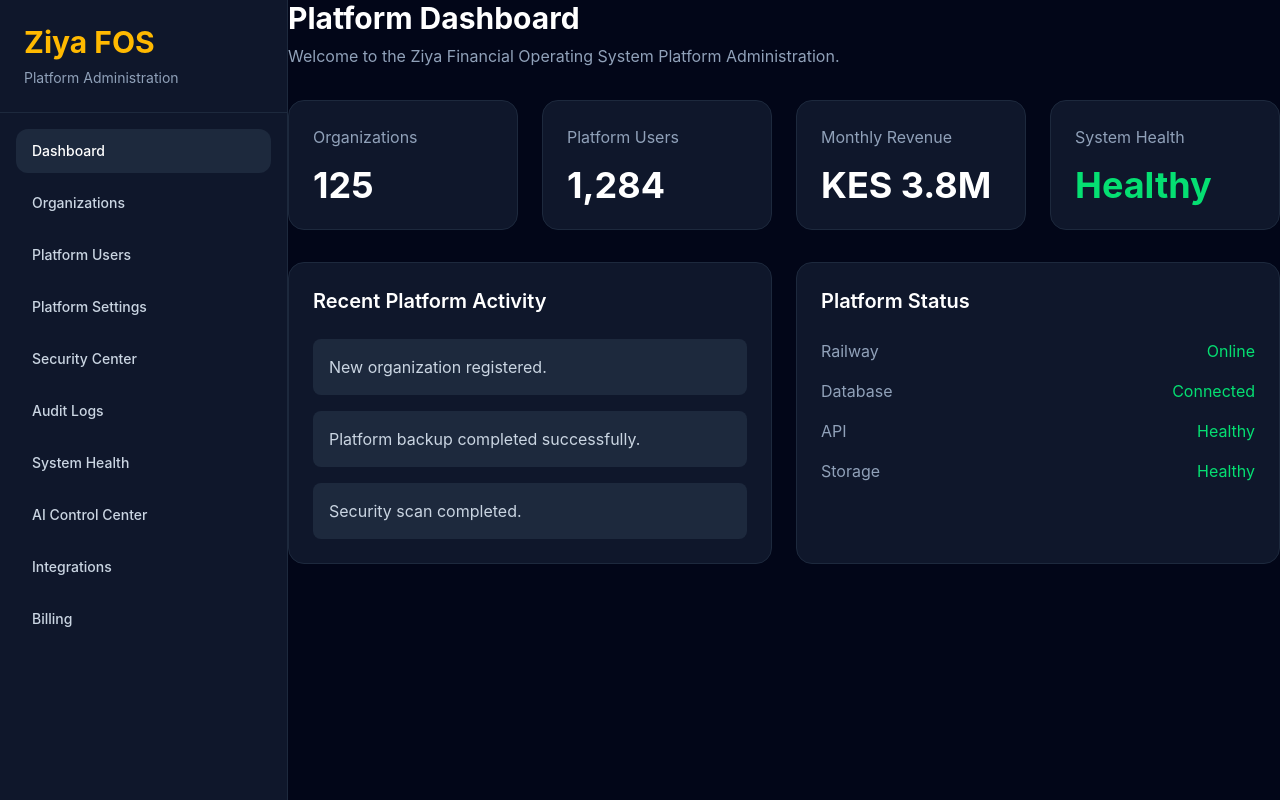
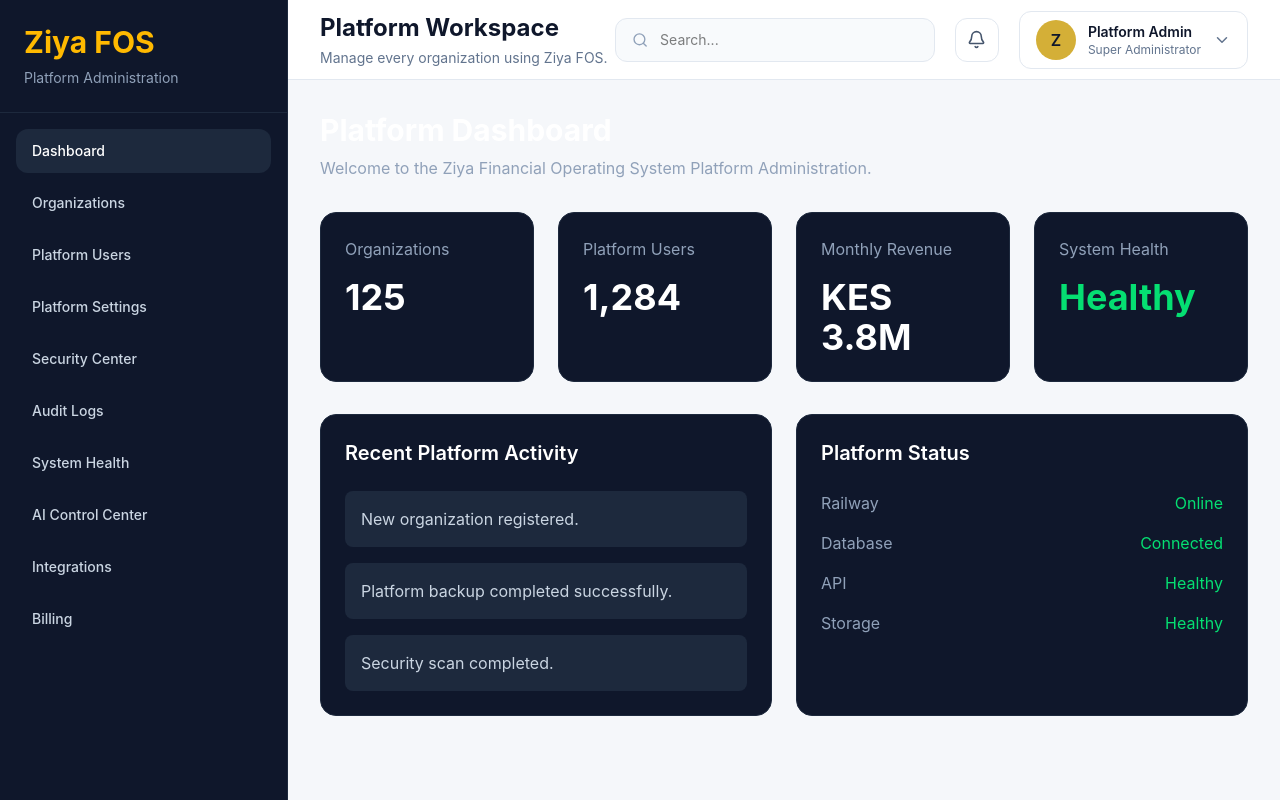
Before and after one commit to Mzungu-D/ziya-fos, a React (Vite) app: page /platform in a window 1280 px wide. Built offline with nearby package versions, Linux system fonts and the light colour scheme; no server answers.

Commit message:
Add Ziya design system and platform topbar

```diff
--- a/src/platform/PlatformLayout.tsx
+++ b/src/platform/PlatformLayout.tsx
@@ -1,26 +1,33 @@
 import { Outlet } from "react-router-dom";
 
 import PlatformSidebar from "./PlatformSidebar";
+import PlatformTopbar from "./components/PlatformTopbar";
 
 export default function PlatformLayout() {
   return (
-    <div className="flex min-h-screen bg-slate-950">
+    <div className="flex h-screen bg-[#F5F7FA]">
 
       {/* Sidebar */}
 
       <PlatformSidebar />
 
-      {/* Main Workspace */}
+      {/* Workspace */}
 
-      <main className="flex-1 overflow-hidden">
+      <div className="flex flex-1 flex-col overflow-hidden">
 
-        <div className="h-screen overflow-y-auto bg-slate-950">
+        {/* Top Navigation */}
+
+        <PlatformTopbar />
+
+        {/* Page Content */}
+
+        <main className="flex-1 overflow-y-auto p-8">
 
           <Outlet />
 
-        </div>
+        </main>
 
-      </main>
+      </div>
 
     </div>
   );
--- /dev/null
+++ b/src/platform/components/PlatformTopbar.tsx
@@ -0,0 +1,89 @@
+import {
+  Bell,
+  ChevronDown,
+  Search,
+} from "lucide-react";
+
+export default function PlatformTopbar() {
+  return (
+    <header className="sticky top-0 z-40 flex h-20 items-center justify-between border-b border-slate-200 bg-white px-8">
+
+      {/* Left */}
+
+      <div>
+
+        <h1 className="text-2xl font-bold text-slate-900">
+          Platform Workspace
+        </h1>
+
+        <p className="mt-1 text-sm text-slate-500">
+          Manage every organization using Ziya FOS.
+        </p>
+
+      </div>
+
+      {/* Right */}
+
+      <div className="flex items-center gap-5">
+
+        {/* Search */}
+
+        <div className="flex h-11 w-80 items-center rounded-xl border border-slate-200 bg-slate-50 px-4">
+
+          <Search
+            size={18}
+            className="text-slate-400"
+          />
+
+          <input
+            placeholder="Search..."
+            className="ml-3 w-full bg-transparent text-sm outline-none"
+          />
+
+        </div>
+
+        {/* Notifications */}
+
+        <button className="flex h-11 w-11 items-center justify-center rounded-xl border border-slate-200 bg-white transition hover:bg-slate-50">
+
+          <Bell
+            size={19}
+            className="text-slate-600"
+          />
+
+        </button>
+
+        {/* User */}
+
+        <button className="flex items-center gap-3 rounded-xl border border-slate-200 bg-white px-4 py-2 transition hover:bg-slate-50">
+
+          <div className="flex h-10 w-10 items-center justify-center rounded-full bg-[#D4AF37] font-semibold text-slate-900">
+
+            Z
+
+          </div>
+
+          <div className="text-left">
+
+            <p className="text-sm font-semibold text-slate-900">
+              Platform Admin
+            </p>
+
+            <p className="text-xs text-slate-500">
+              Super Administrator
+            </p>
+
+          </div>
+
+          <ChevronDown
+            size={18}
+            className="text-slate-500"
+          />
+
+        </button>
+
+      </div>
+
+    </header>
+  );
+}
--- /dev/null
+++ b/src/theme/colors.ts
@@ -0,0 +1,51 @@
+/**
+ * ==========================================================
+ * ZIYA FOS DESIGN SYSTEM
+ * Colors
+ * ==========================================================
+ */
+
+export const colors = {
+  /* Backgrounds */
+
+  background: "#F5F7FA",
+  backgroundAlt: "#EEF2F7",
+
+  surface: "#FFFFFF",
+  surfaceHover: "#F8FAFC",
+
+  /* Sidebar */
+
+  sidebar: "#111827",
+  sidebarHover: "#1F2937",
+  sidebarActive: "#D4AF37",
+
+  /* Borders */
+
+  border: "#E5E7EB",
+  borderDark: "#CBD5E1",
+
+  /* Brand */
+
+  primary: "#D4AF37",
+  primaryHover: "#C59C2A",
+  primaryLight: "#F8E7A1",
+
+  /* Status */
+
+  success: "#10B981",
+  warning: "#F59E0B",
+  danger: "#EF4444",
+  info: "#2563EB",
+
+  /* Text */
+
+  text: {
+    primary: "#111827",
+    secondary: "#64748B",
+    muted: "#94A3B8",
+    inverse: "#FFFFFF",
+  },
+};
+
+export default colors;
--- /dev/null
+++ b/src/theme/components.ts
@@ -0,0 +1,53 @@
+/**
+ * ==========================================================
+ * ZIYA FOS DESIGN SYSTEM
+ * Component Styles
+ * ==========================================================
+ */
+
+export const components = {
+  page: "min-h-screen bg-[#F5F7FA]",
+
+  pageContent:
+    "mx-auto max-w-[1600px] px-8 py-8",
+
+  card:
+    "rounded-2xl border border-[#E5E7EB] bg-white shadow-sm",
+
+  cardBody: "p-6",
+
+  sectionTitle:
+    "text-2xl font-semibold text-[#111827]",
+
+  sectionDescription:
+    "mt-2 text-sm text-[#64748B]",
+
+  statValue:
+    "mt-3 text-4xl font-bold text-[#111827]",
+
+  statLabel:
+    "text-sm font-medium text-[#64748B]",
+
+  buttonPrimary:
+    "rounded-xl bg-[#D4AF37] px-5 py-3 font-semibold text-[#111827] transition hover:bg-[#C59C2A]",
+
+  buttonSecondary:
+    "rounded-xl border border-[#E5E7EB] bg-white px-5 py-3 font-semibold text-[#111827] transition hover:bg-[#F8FAFC]",
+
+  input:
+    "h-12 rounded-xl border border-[#E5E7EB] bg-white px-4 outline-none focus:border-[#D4AF37]",
+
+  table:
+    "w-full rounded-2xl overflow-hidden border border-[#E5E7EB] bg-white",
+
+  badgeSuccess:
+    "rounded-full bg-emerald-100 px-3 py-1 text-xs font-semibold text-emerald-700",
+
+  badgeWarning:
+    "rounded-full bg-amber-100 px-3 py-1 text-xs font-semibold text-amber-700",
+
+  badgeDanger:
+    "rounded-full bg-red-100 px-3 py-1 text-xs font-semibold text-red-700",
+};
+
+export default components;
--- /dev/null
+++ b/src/theme/index.ts
@@ -0,0 +1,5 @@
+export { default as colors } from "./colors";
+export { default as shadows } from "./shadows";
+export { default as radius } from "./radius";
+export { default as spacing } from "./spacing";
+export { default as typography } from "./typography";
--- /dev/null
+++ b/src/theme/radius.ts
@@ -0,0 +1,26 @@
+/**
+ * ==========================================================
+ * ZIYA FOS DESIGN SYSTEM
+ * Border Radius
+ * ==========================================================
+ */
+
+export const radius = {
+  none: "0px",
+
+  xs: "4px",
+
+  sm: "8px",
+
+  md: "12px",
+
+  lg: "16px",
+
+  xl: "20px",
+
+  xxl: "24px",
+
+  full: "9999px",
+};
+
+export default radius;
--- /dev/null
+++ b/src/theme/shadows.ts
@@ -0,0 +1,28 @@
+/**
+ * ==========================================================
+ * ZIYA FOS DESIGN SYSTEM
+ * Shadows
+ * ==========================================================
+ */
+
+export const shadows = {
+  none: "none",
+
+  xs: "0 1px 2px rgba(15,23,42,0.04)",
+
+  sm: "0 2px 6px rgba(15,23,42,0.06)",
+
+  md: "0 6px 16px rgba(15,23,42,0.08)",
+
+  lg: "0 12px 30px rgba(15,23,42,0.10)",
+
+  xl: "0 20px 48px rgba(15,23,42,0.12)",
+
+  card: "0 2px 8px rgba(15,23,42,0.06)",
+
+  dropdown: "0 12px 32px rgba(15,23,42,0.14)",
+
+  modal: "0 24px 64px rgba(15,23,42,0.18)",
+};
+
+export default shadows;
--- /dev/null
+++ b/src/theme/spacing.ts
@@ -0,0 +1,30 @@
+/**
+ * ==========================================================
+ * ZIYA FOS DESIGN SYSTEM
+ * Spacing Scale
+ * ==========================================================
+ */
+
+export const spacing = {
+  none: 0,
+
+  xs: 4,
+
+  sm: 8,
+
+  md: 12,
+
+  lg: 16,
+
+  xl: 20,
+
+  xxl: 24,
+
+  xxxl: 32,
+
+  section: 48,
+
+  page: 64,
+};
+
+export default spacing;
--- /dev/null
+++ b/src/theme/typography.ts
@@ -0,0 +1,39 @@
+/**
+ * ==========================================================
+ * ZIYA FOS DESIGN SYSTEM
+ * Typography
+ * ==========================================================
+ */
+
+export const typography = {
+  fontFamily: {
+    sans: "Inter, sans-serif",
+  },
+
+  fontWeight: {
+    regular: 400,
+    medium: 500,
+    semibold: 600,
+    bold: 700,
+  },
+
+  fontSize: {
+    xs: "12px",
+    sm: "14px",
+    md: "16px",
+    lg: "18px",
+    xl: "20px",
+    "2xl": "24px",
+    "3xl": "30px",
+    "4xl": "36px",
+    "5xl": "48px",
+  },
+
+  lineHeight: {
+    tight: 1.2,
+    normal: 1.5,
+    relaxed: 1.75,
+  },
+};
+
+export default typography;
```
